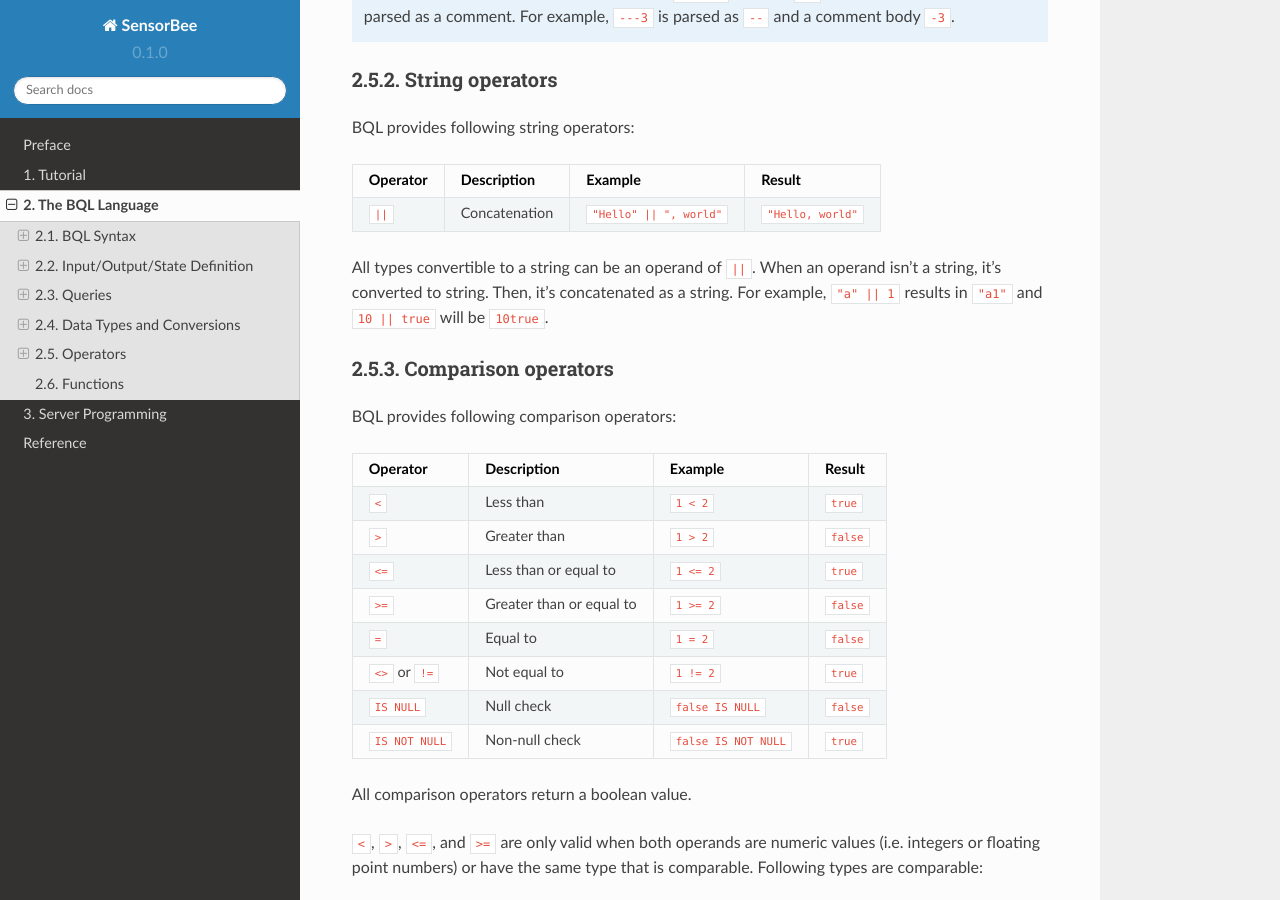
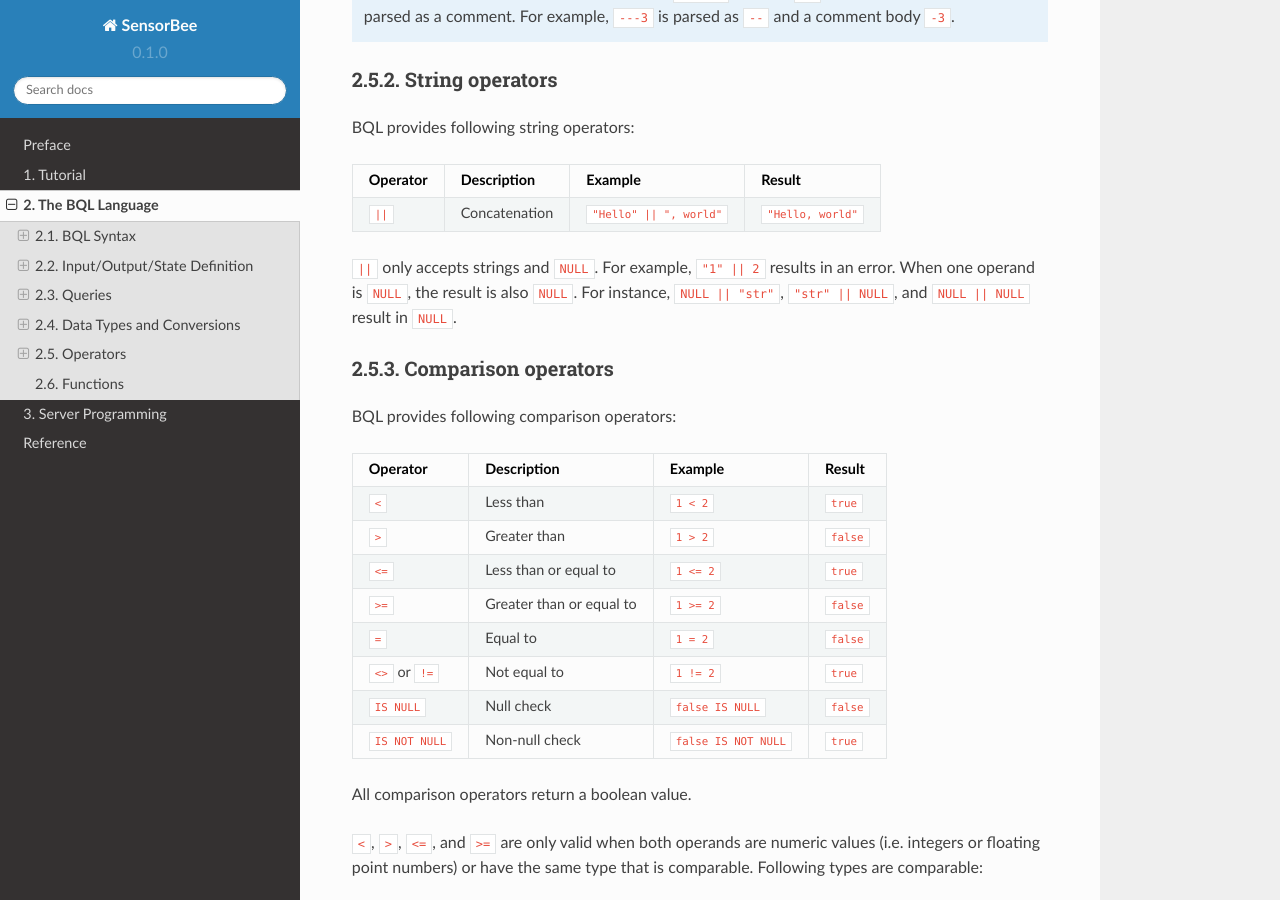
Before and after one commit to sensorbee/docs, a Sphinx documentation site: the page built from source/bql.rst, in a window 1280 px wide and 900 px high, scrolled down 40829 px. Built offline with Sphinx 7.4.7 and the Read the Docs theme 2.0.0, drawn with Linux system fonts in a browser that asks for light colours.

Commit message:
Correct the description of || operator

```diff
--- a/source/bql/operators.rst
+++ b/source/bql/operators.rst
@@ -43,10 +43,10 @@ BQL provides following string operators:
 
    ``||``, Concatenation, "``""Hello"" || "", world""``", "``""Hello, world""``"
 
-All types convertible to a string can be an operand of ``||``. When an operand
-isn't a string, it's converted to string. Then, it's concatenated as a string.
-For example, ``"a" || 1`` results in ``"a1"`` and ``10 || true`` will be
-``10true``.
+``||`` only accepts strings and ``NULL``. For example, ``"1" || 2`` results in
+an error. When one operand is ``NULL``, the result is also ``NULL``.
+For instance, ``NULL || "str"``, ``"str" || NULL``, and ``NULL || NULL`` result
+in ``NULL``.
 
 Comparison operators
 ====================
```
